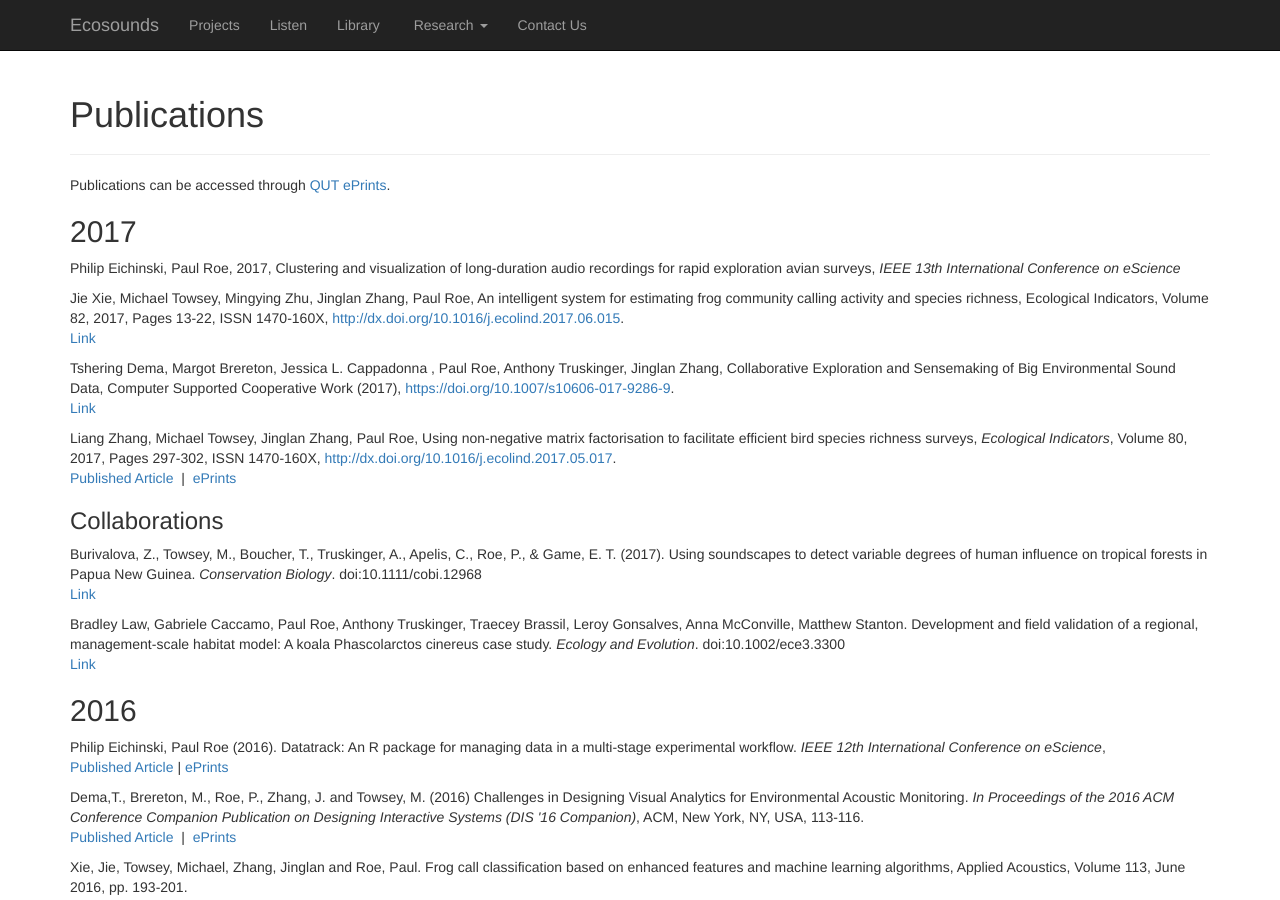
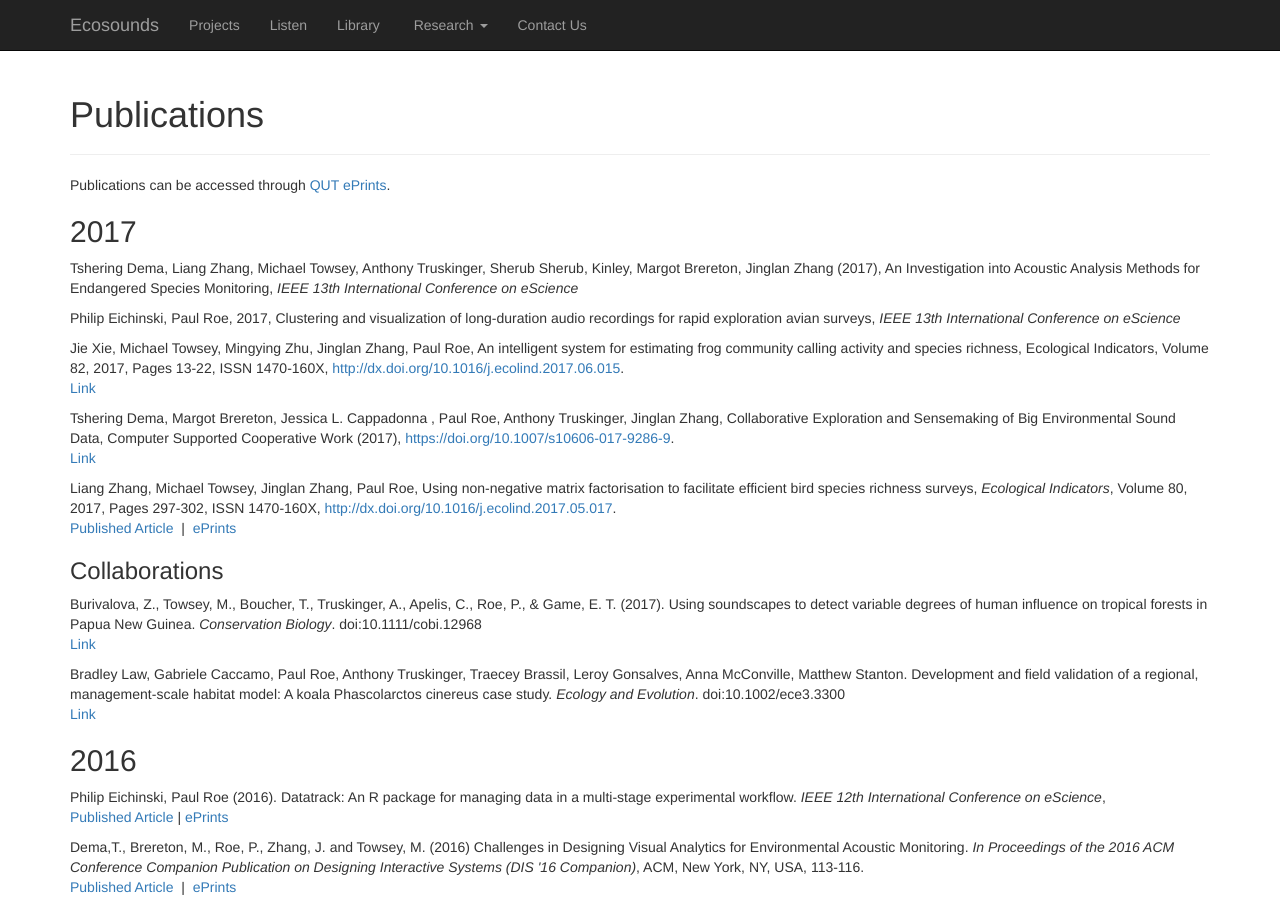
Before and after one commit to QutEcoacoustics/research-blog, a Jekyll site: the page built from publications/publications.html, in a window 1280 px wide and 900 px high. Built offline with Jekyll 4.4.1, drawn with Linux system fonts in a browser that asks for light colours; nearby versions of some CDN libraries.

Commit message:
add eScience publication entry
eScience publication entry by TD

```diff
--- a/publications/publications.html
+++ b/publications/publications.html
@@ -12,6 +12,11 @@ title: Ecosounds | Publications
 
     <!-- Insert entries in reverse chronological order (newest first) -->
     <h2>2017</h2>
+    <p>
+    Tshering Dema, Liang Zhang, Michael Towsey, Anthony Truskinger, Sherub Sherub, Kinley, Margot Brereton, Jinglan Zhang (2017),
+	An Investigation into Acoustic Analysis Methods for Endangered Species Monitoring,
+	<i>IEEE 13th International Conference on eScience</i>
+    </p>
 
     <p>
         Philip Eichinski, Paul Roe, 2017,
```
